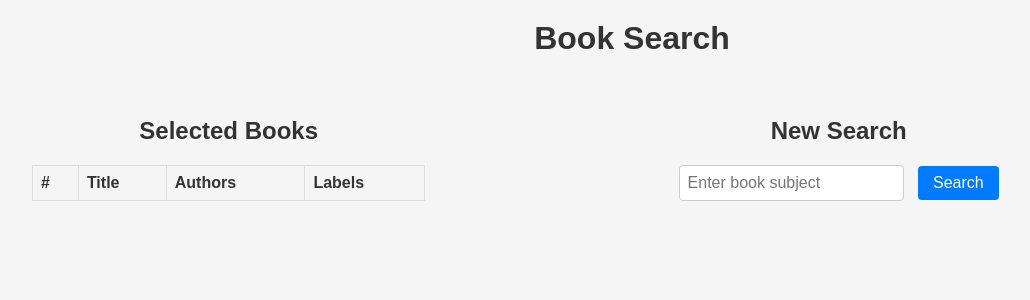
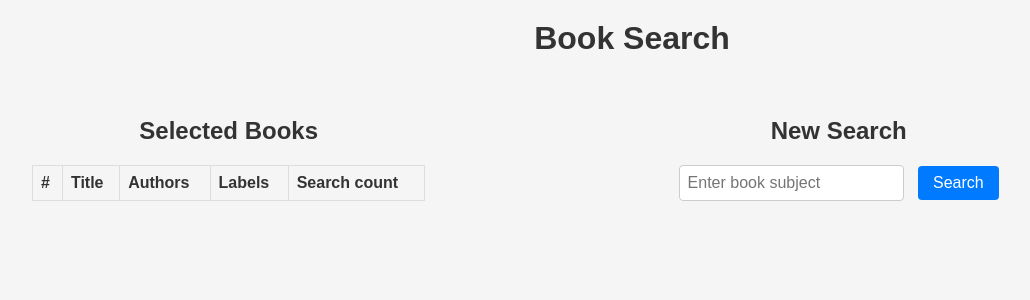
Before and after one commit to NatLibFi/kivepa-booksearch-workshop, a Flask app: page / in a window 1280 px wide. Shown: the top 300 px of the page, without its empty margins (8-1038 px from the left). Run offline with Flask 3, Linux system fonts and the light colour scheme; data that the repository does not hold is empty; some libraries are stand-ins or nearby versions.

Commit message:
Count search tries

```diff
--- a/app.py
+++ b/app.py
@@ -25,10 +25,11 @@ def create_table(cursor):
             title TEXT,
             authors TEXT,
             year INTEGER,
+            isbn INTEGER,
             labels_set TEXT,
-            isbn INTEGER,
-            searchTerms TEXT,
-            selectionTimeUtc TEXT,
+            search_terms TEXT,
+            search_count INT,
+            selection_time_utc TEXT,
             uid TEXT
         )
     """
@@ -40,6 +41,7 @@ def index():
     if "uid" not in session:
         session["uid"] = uuid.uuid4()
     session["labels_set"] = random.choice(["a", "b"])
+    session["search_count"] = 0
     print(f"User {session['uid']}")
     print(f"Using labels set {session['labels_set']}")
     return render_template("index.html")
@@ -76,7 +78,6 @@ def autocomplete():
 
 @app.route("/search", methods=["GET"])
 def search_books():
-
     query = request.args.get("q", "")  # Get the 'q' parameter from the query string
     if not query:
         return jsonify({"error": "Missing 'q' parameter"}), 400
@@ -98,6 +99,8 @@ def search_books():
                 "isbn": 9789512423514,  # TODO Replace with isbn from Elasticsearch
             }
             results.append(result)
+        session["search_count"] += 1
+        print(f"Search count is {session['search_count']}")
         return jsonify({"results": results})
     except Exception as e:
         return jsonify({"error": str(e)}), 500
@@ -109,10 +112,11 @@ def select_result():
     selected_authors = request.form.get("authors")
     selected_year = request.form.get("year")
     selected_isbn = request.form.get("isbn")
-    search_terms = request.form.get("searchTerms")
     used_labels_set = session["labels_set"]
+    search_terms = request.form.get("search_terms")
+    search_count = session["search_count"]
+    current_time_utc = str(datetime.now(timezone.utc))
     uid = str(session["uid"])
-    current_time_utc = str(datetime.now(timezone.utc))
 
     # Connect to the SQLite database
     connection = sqlite3.connect("database.db")
@@ -123,17 +127,18 @@ def select_result():
     # Insert the selected result into the database
     cursor.execute(
         """
-        INSERT INTO selected_books (title, authors, year, labels_set, isbn,
-        searchTerms, selectionTimeUtc, uid)
-        VALUES (?, ?, ?, ?, ?, ?, ?, ?)
+        INSERT INTO selected_books (title, authors, year, isbn, labels_set,
+        search_terms, search_count, selection_time_utc, uid)
+        VALUES (?, ?, ?, ?, ?, ?, ?, ?, ?)
     """,
         (
             selected_title,
             selected_authors,
             selected_year,
+            selected_isbn,
             used_labels_set,
-            selected_isbn,
             search_terms,
+            search_count,
             current_time_utc,
             uid,
         ),
@@ -144,6 +149,8 @@ def select_result():
     connection.close()
 
     session["labels-set"] = random.choice(["a", "b"])
+    session["search_count"] = 0
+
     print(f"User {session['uid']}")
     print(f"Using labels set {session['labels_set']}")
     return jsonify({"message": "Result selected and saved successfully"})
@@ -161,16 +168,20 @@ def get_selected_books():
     create_table(cursor)
     cursor.execute(
         """
-        SELECT title, authors, labels_set FROM selected_books
-        WHERE uid = ? ORDER BY selectionTimeUtc ASC
+        SELECT title, authors, labels_set, search_count FROM selected_books
+        WHERE uid = ? ORDER BY selection_time_utc ASC
     """,
         (str(session["uid"]),),
     )
 
     rows = cursor.fetchall()
-    for row in rows:
-        title, authors, labels_set = row
-        user_selected_books.append({"title": title, "authors": authors, "labels_set": labels_set.upper()})
+    for title, authors, labels_set, search_count in rows:
+        user_selected_books.append(
+            {"title": title,
+             "authors": authors,
+             "labels_set": labels_set.upper(),
+             "search_count": search_count,
+        })
 
     connection.close()
 
--- a/templates/index.html
+++ b/templates/index.html
@@ -142,6 +142,7 @@
                         <th>Title</th>
                         <th>Authors</th>
                         <th>Labels</th>
+                        <th>Search count</th>
                     </tr>
                 </thead>
                 <tbody>
@@ -277,6 +278,7 @@
                     <td>${book.title}</td>
                     <td>${book.authors}</td>
                     <td>${book.labels_set}</td>
+                    <td>${book.search_count}</td>
                 `;
                 tableBody.appendChild(row);
 
```
